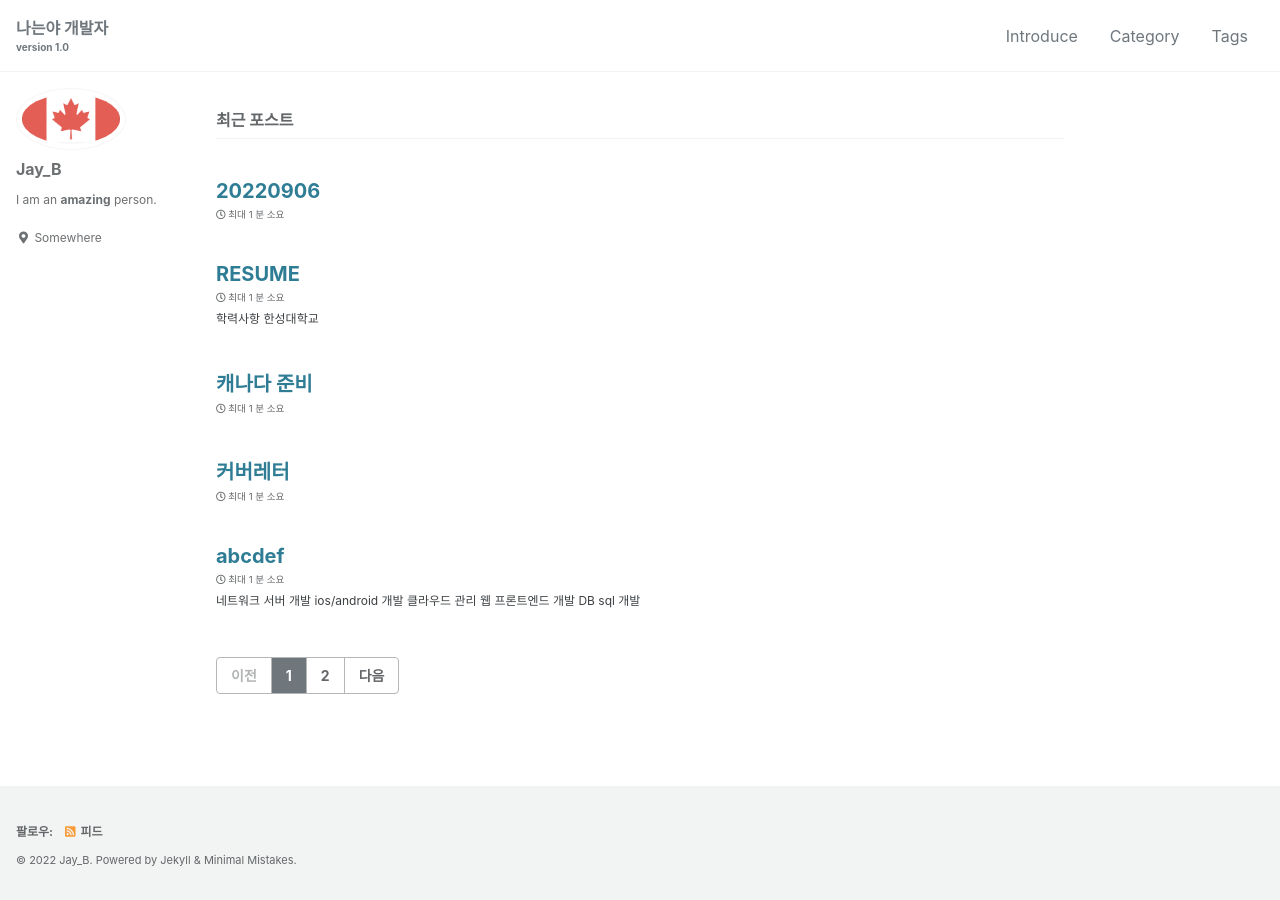
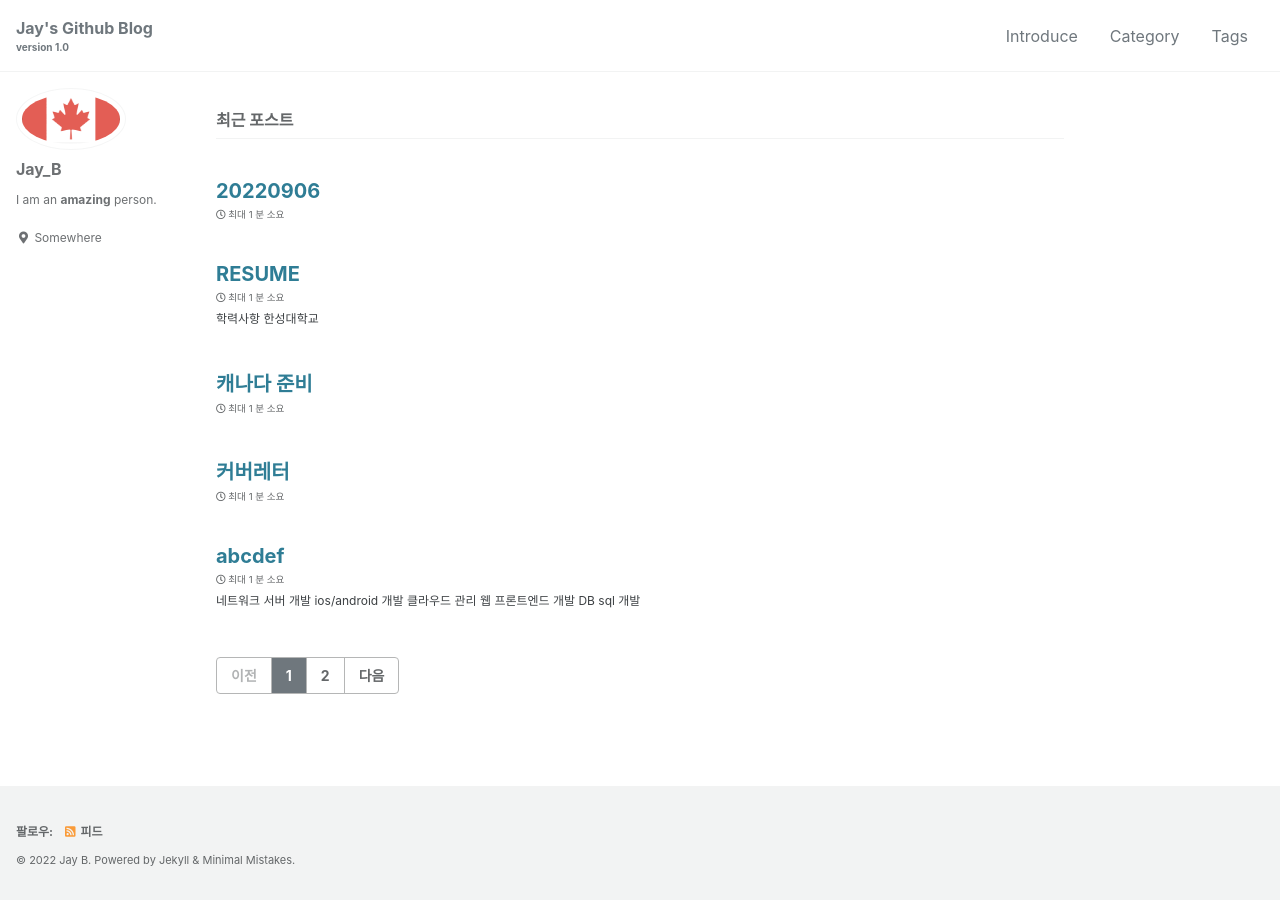
Before and after one commit to LimJunBeom/jayb.github.io, a Jekyll site: the page built from index.html, in a window 1280 px wide. Built offline with Jekyll 4.4.1, drawn with Linux system fonts in a browser that asks for light colours; cached includes are drawn as plain includes; the list of posts is cut into pages by our own code.

Commit message:
Update _config.yml

```diff
--- a/_config.yml
+++ b/_config.yml
@@ -16,17 +16,17 @@
 
 # Site Settings
 locale                   : "ko-KR"
-title                    : "캐나다에서 일하고 싶은 개발자"
+title                    : "캐나다 DevOps 개발자"
 title_separator          : "-"
 subtitle                 : "version 1.0"
-name                     : "Jay_B"
-description              : "캐나다 가야징"
+name                     : "Jay B"
+description              : "Server Engineer"
 url                      : "https://limjunbeom.github.io/jayb.github.io/"
 baseurl                  : # the subpath of your site, e.g. "/blog"
 repository               : "https://github.com/LimJunBeom/jayb.github.io"
 teaser                   : "/docs/assets/images/500x300.png" # path of fallback teaser image, e.g. "/assets/images/500x300.png"
 logo                     : # path of logo image to display in the masthead, e.g. "/assets/images/88x88.png"
-masthead_title           : "나는야 개발자"
+masthead_title           : "Jay's Github Blog"
 # breadcrumbs            : false # true, false (default)
 words_per_minute         : 200
 comments:
```
